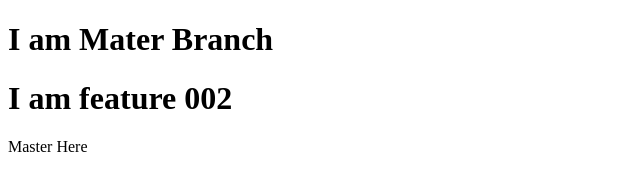
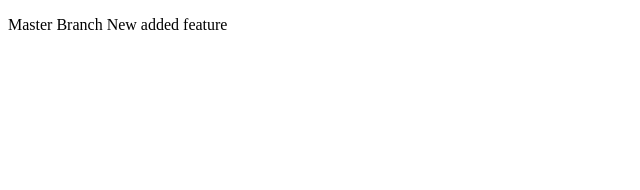
Before and after one commit to vipan2509/Git_demo, a plain HTML site: page index.html in a window 1280 px wide. Shown: the whole page, without its empty margins (0-640 px from the left). Drawn offline with Linux system fonts and the light colour scheme.

Commit message:
new feature added

```diff
--- a/index.html
+++ b/index.html
@@ -7,8 +7,6 @@
     <title>Git Demo</title>
 </head>
 <body>
-    <h1>I am Mater Branch</h1>
-    <h1>I am feature 002</h1>
-    <p>Master Here</p>
+    <p>Master Branch New added feature</p>
 </body>
 </html>
```
